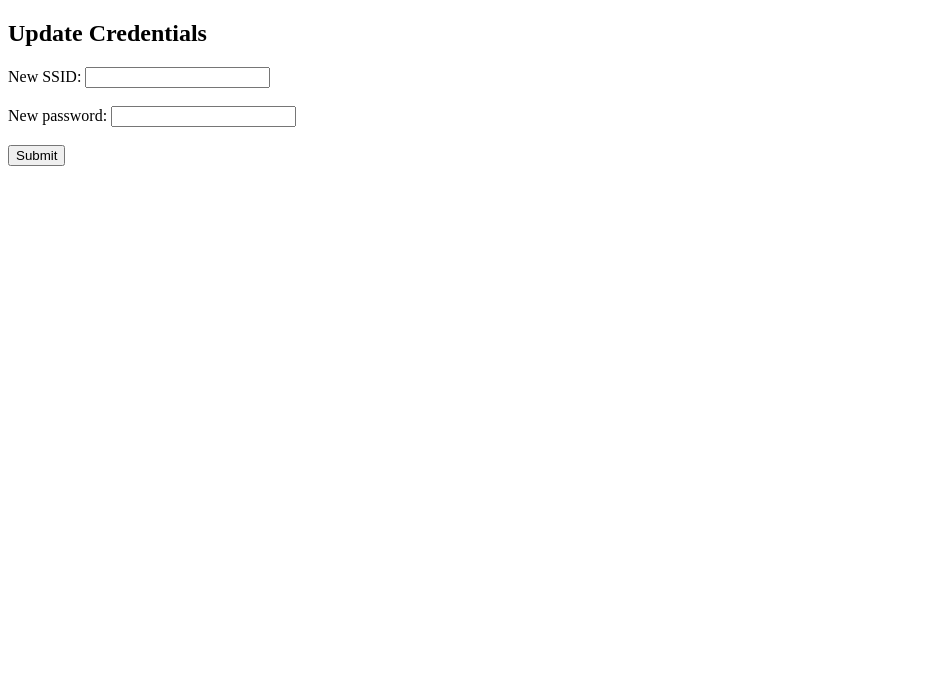
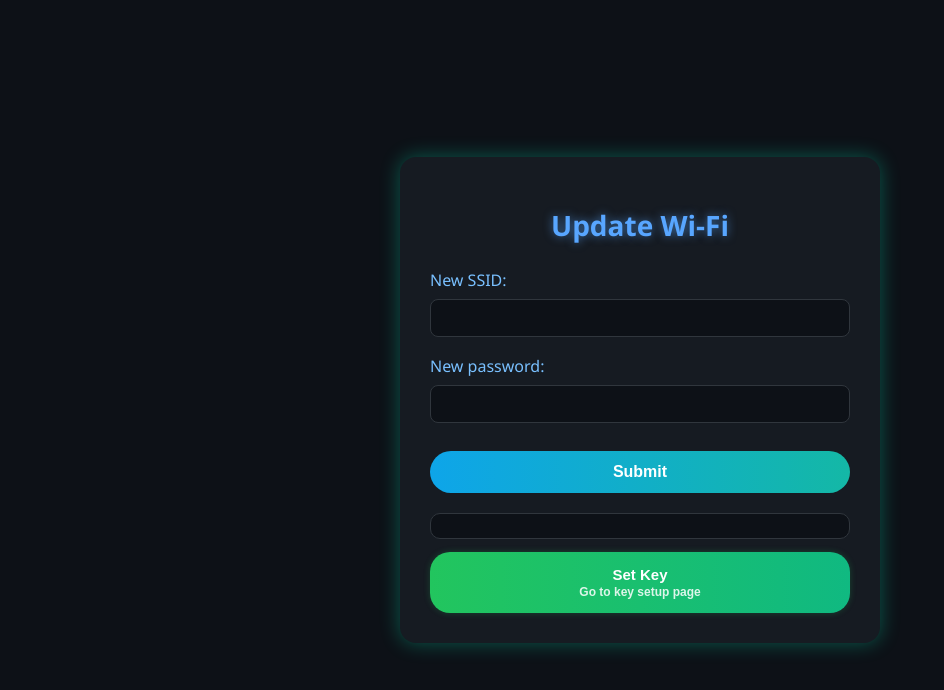
Before and after one commit to JevgeniGandsuUT/TallinnATOM, a plain HTML site: page tallinnAtom/data/wifi.html in a window 1280 px wide. Shown: the whole page, without its empty margins (0-944 px from the left). Drawn offline with Linux system fonts and the light colour scheme.

Commit message:
Update wifi.html
wifi design

```diff
--- a/tallinnAtom/data/wifi.html
+++ b/tallinnAtom/data/wifi.html
@@ -4,33 +4,167 @@
   <meta charset="UTF-8" />
   <meta name="viewport" content="width=device-width, initial-scale=1.0" />
   <title>Update Wi-Fi</title>
+  <style>
+    body{
+      font-family:'Segoe UI',Tahoma,Geneva,Verdana,sans-serif;
+      background:#0d1117;
+      color:#e6edf3;
+      display:flex;
+      justify-content:center;
+      align-items:center;
+      height:100vh;
+      margin:0
+    }
+    .container{
+      background:#161b22;
+      padding:30px;
+      border-radius:16px;
+      box-shadow:0 0 20px rgba(0,255,200,.3);
+      text-align:center;
+      max-width:420px;
+      width:100%
+    }
+    h1{
+      font-size:28px;
+      margin-bottom:25px;
+      color:#58a6ff;
+      text-shadow:0 0 10px rgba(88,166,255,.6)
+    }
+    label{
+      font-size:16px;
+      margin-bottom:8px;
+      display:block;
+      color:#79c0ff;
+      text-align:left;
+    }
+    .input-group{
+      margin-bottom:18px;
+      text-align:left;
+    }
+    input[type="text"],
+    input[type="password"]{
+      width:100%;
+      padding:10px 12px;
+      border-radius:8px;
+      border:1px solid #30363d;
+      background:#0d1117;
+      color:#e6edf3;
+      font-size:14px;
+      outline:none;
+      transition:border-color .2s, box-shadow .2s;
+      box-sizing:border-box;
+    }
+    input:focus{
+      border-color:#58a6ff;
+      box-shadow:0 0 0 1px rgba(88,166,255,.4);
+    }
+    button{
+      margin-top:10px;
+      background:linear-gradient(90deg,#0ea5e9,#14b8a6);
+      color:#fff;
+      border:none;
+      padding:12px 25px;
+      border-radius:25px;
+      font-size:16px;
+      font-weight:bold;
+      cursor:pointer;
+      transition:.3s;
+      width:100%;
+    }
+    button:hover{
+      background:linear-gradient(90deg,#38bdf8,#2dd4bf);
+      transform:scale(1.02);
+      box-shadow:0 0 12px rgba(56,189,248,.7);
+    }
+
+    pre{
+      margin-top:20px;
+      background:#0d1117;
+      border-radius:10px;
+      padding:12px;
+      text-align:left;
+      font-size:13px;
+      border:1px solid #30363d;
+      white-space:pre-wrap;
+      word-break:break-word;
+    }
+
+    #setKeyBtn{
+      margin-top:10px;
+      background:linear-gradient(90deg,#22c55e,#10b981);
+      color:#fff;
+      border:none;
+      padding:14px 25px;
+      border-radius:20px;
+      cursor:pointer;
+      transition:.25s;
+      width:100%;
+      display:flex;
+      flex-direction:column;
+      align-items:center;
+      gap:2px;
+      box-shadow:0 0 6px rgba(34,197,94,0.25);
+    }
+    #setKeyBtn:hover{
+      background:linear-gradient(90deg,#4ade80,#34d399);
+      transform:scale(1.02);
+      box-shadow:0 0 12px rgba(52,211,153,0.55);
+    }
+    #setKeyBtn .main{
+      font-size:15px;
+      font-weight:700;
+    }
+    #setKeyBtn .sub{
+      font-size:12px;
+      opacity:0.85;
+    }
+  </style>
 </head>
+
 <body>
-  <h2>Update Credentials</h2>
+  <div class="container">
+    <h1>Update Wi-Fi</h1>
+
     <form id="credentialsForm">
+      <div class="input-group">
         <label for="newLogin">New SSID:</label>
         <input type="text" id="newLogin" name="newLogin" required />
-    <br><br>
+      </div>
+
+      <div class="input-group">
         <label for="newPassword">New password:</label>
-    <input type="password" id="newPassword" name="newPassword" required minlength="8"/>
-    <br><br>
+        <input type="password" id="newPassword" name="newPassword" required minlength="8" />
+      </div>
+
       <button type="submit">Submit</button>
     </form>
 
     <pre id="out"></pre>
 
+    <button id="setKeyBtn">
+      <span class="main">Set Key</span>
+      <span class="sub">Go to key setup page</span>
+    </button>
+  </div>
+
   <script>
     const out = document.getElementById('out');
+
     document.getElementById('credentialsForm').addEventListener('submit', async (e) => {
       e.preventDefault();
       const ssid = encodeURIComponent(document.getElementById('newLogin').value);
       const password = encodeURIComponent(document.getElementById('newPassword').value);
+      out.textContent = 'Sending new credentials...';
       try {
         const r = await fetch(`/changewifi?ssid=${ssid}&password=${password}`);
         out.textContent = await r.text();
       } catch (err) {
-        out.textContent = 'Error: ' + err;
+        out.textContent = 'Error! ' + err;
       }
+    });
+
+    document.getElementById('setKeyBtn').addEventListener('click', () => {
+      window.location.href = "setkey.html";
     });
   </script>
 </body>
```
Lines whose indentation alone changed are shown as unchanged.
